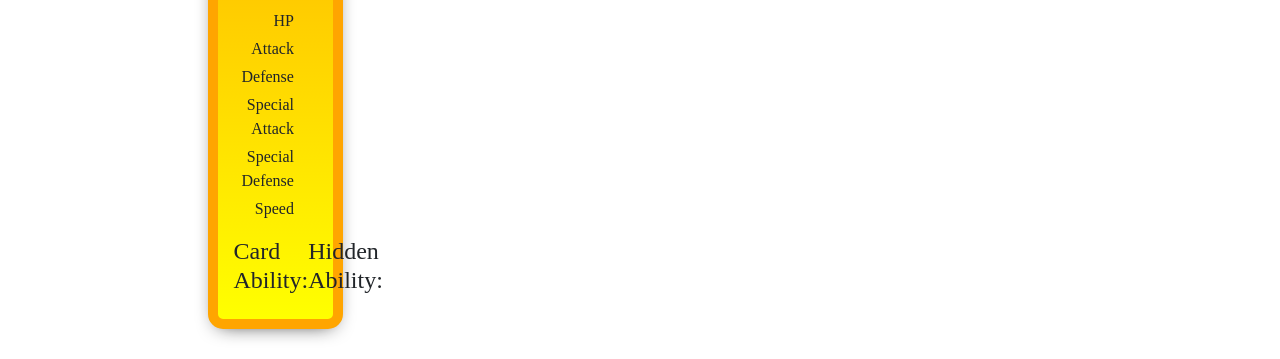
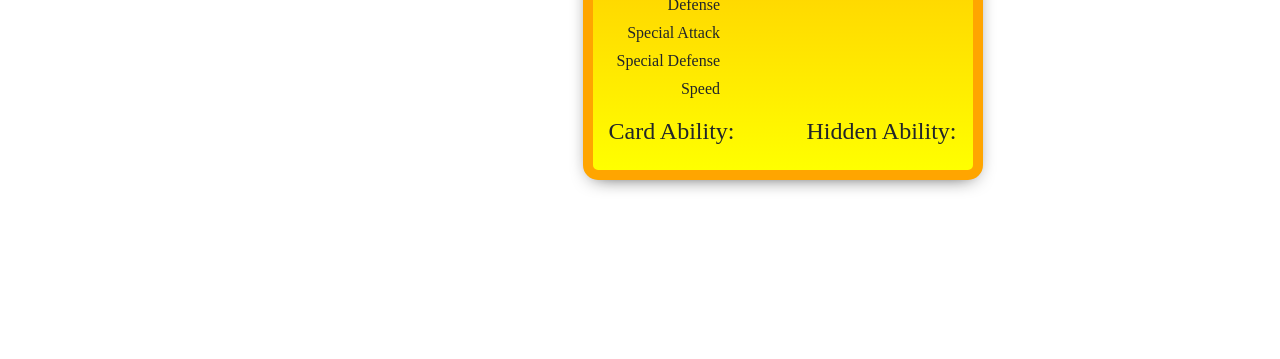
Before and after one commit to jonathan-warkentine/Pokedex, a plain HTML site: page index.html in a window 1280 px wide. Shown: the part 542-901 px from the top of the page. After the commit the page ends 800 px from the top, so only its background shows below. Drawn offline with nearby package versions, Linux system fonts and the light colour scheme.

Commit message:
Update index.html

```diff
--- a/index.html
+++ b/index.html
@@ -38,9 +38,9 @@
 
         <div class="container">
 
-            <div class ="col-md-3 d-flex align-items-left">
+            <div class ="row d-flex justify-content-left">
 
-        <div class="col-md-4">
+        <div class="col-md-3 d-flex align-items-left">
 
 
           <!---Search Bar---->
```
